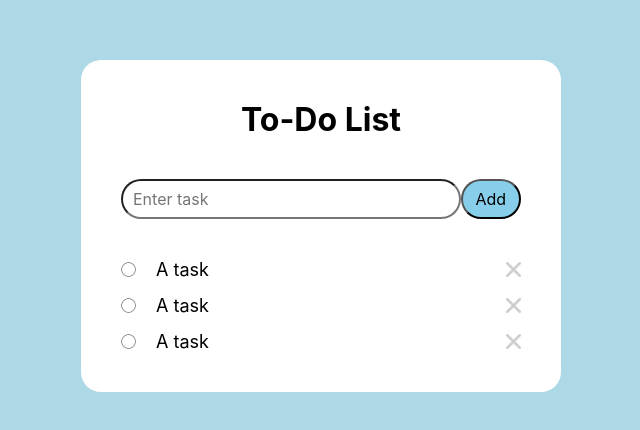
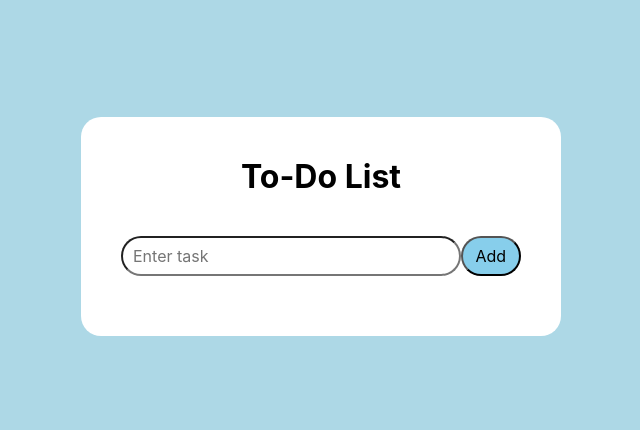
Before and after one commit to Jiatao7/To-Do-List, a React (Vite) app: page / in a window 1280 px wide. Shown: the part 174-604 px from the top of the page, without its empty margins (319-959 px from the left). Built offline with nearby package versions, Linux system fonts and the light colour scheme.

Commit message:
add ability to create tasks

```diff
--- a/src/App.jsx
+++ b/src/App.jsx
@@ -1,17 +1,33 @@
+import React from "react"
 import Task from "./Task";
 
 export default function App() {
+
+  const [tasks, setTasks] = React.useState([])
+
+
+  function addTask(formData) {
+    const newTask = formData.get("task")
+    setTasks(prevTasks => [...prevTasks, newTask])
+  }
+
+
+  //Create task elements
+  const taskElements = tasks.map(task => <Task task={task} />)
+  console.log(tasks)
+  console.log(taskElements)
+
+
   return (
     <>
       <h1 className="heading">To-Do List</h1>
-      <div className="container">
-        <input type="text" id="task" placeholder="Enter task"/>
+      <form action={addTask} className="container">
+        <input id="task" type="text" name="task" placeholder="Enter task"/>
         <button className="addButton">Add</button>
-      </div>
+      </form>
+
       <ul className = "taskList">
-        <Task />
-        <Task />
-        <Task />
+        {taskElements}
       </ul>
     </>
   )
--- a/src/Task.jsx
+++ b/src/Task.jsx
@@ -3,13 +3,11 @@ import unchecked from './assets/unchecked.png';
 import cross from './assets/cross.png';
 
 
-export default function Task() {
+export default function Task(props) {
     return (
         <li>
             <img className="checkbox" src={unchecked} alt="checked" />
-            <span>A task</span>
-            <img className = "cross" src={cross} alt="cross" />
-
+            <span>{props.task}</span>
         </li>
     )
 }
```
